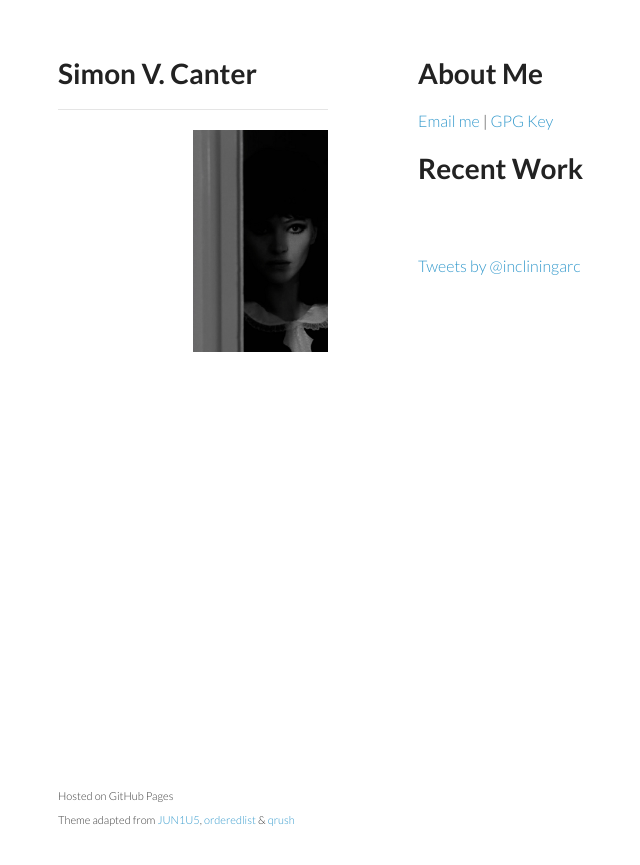
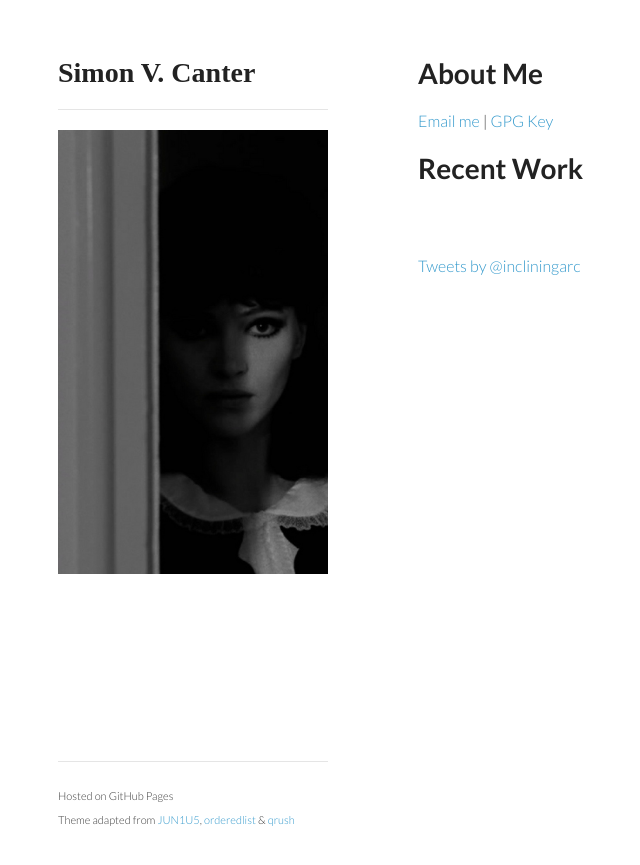
Before and after one commit to incliningarc/incliningarc.github.io, a Jekyll site: the page built from index.html, in a window 1280 px wide. Shown: the top 865 px of the page, without its empty margins (152-792 px from the left). Built offline with Jekyll 4.4.1, drawn with Linux system fonts in a browser that asks for light colours; comment, search, counter and statistics services are not loaded.

Commit message:
Update default.html

```diff
--- a/_layouts/default.html
+++ b/_layouts/default.html
@@ -19,14 +19,15 @@
 
     <div class="wrapper">
       <header>
-<h1>Simon V. Canter</h1>
+<h1 style="font-family:Aller">Simon V. Canter</h1>
 <hr>
-<p><img src="/images/alphaville.jpg" alt="Alphaville" width="50%" height="50%" align="right">
+<p><img src="/images/alphaville.jpg" alt="Alphaville" width="100%" height="100%" align="right">
       </header>
 
        {{ content }}
 
       <footer>
+<hr>
         <p><small>Hosted on GitHub Pages<br>
 Theme adapted from <a href="https://github.com/JUN1U5">JUN1U5</a>, <a href="https://github.com/orderedlist">orderedlist</a> &amp; <a href="http://quaran.to/">qrush</a></small></p>
       </footer>
```
